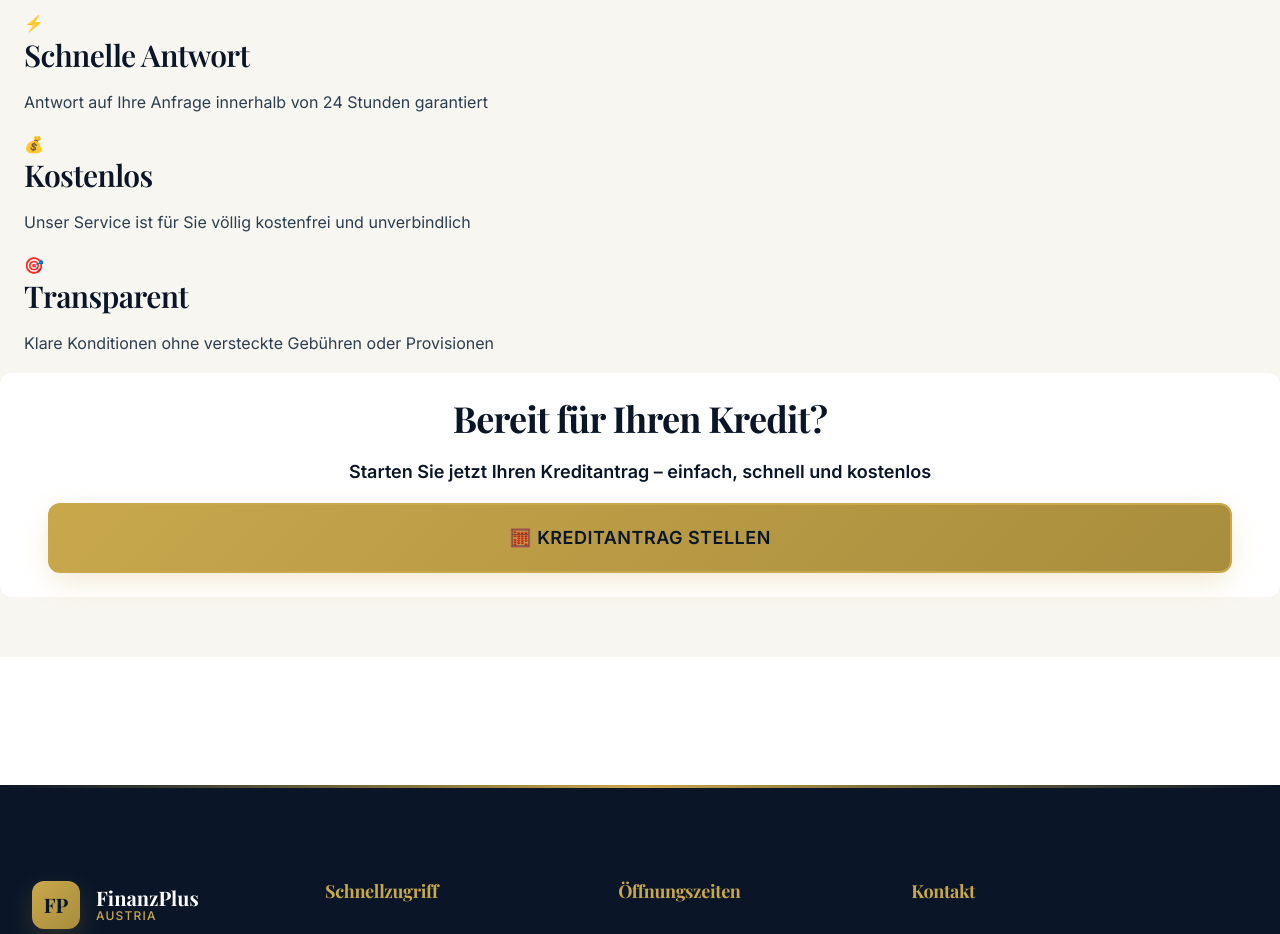
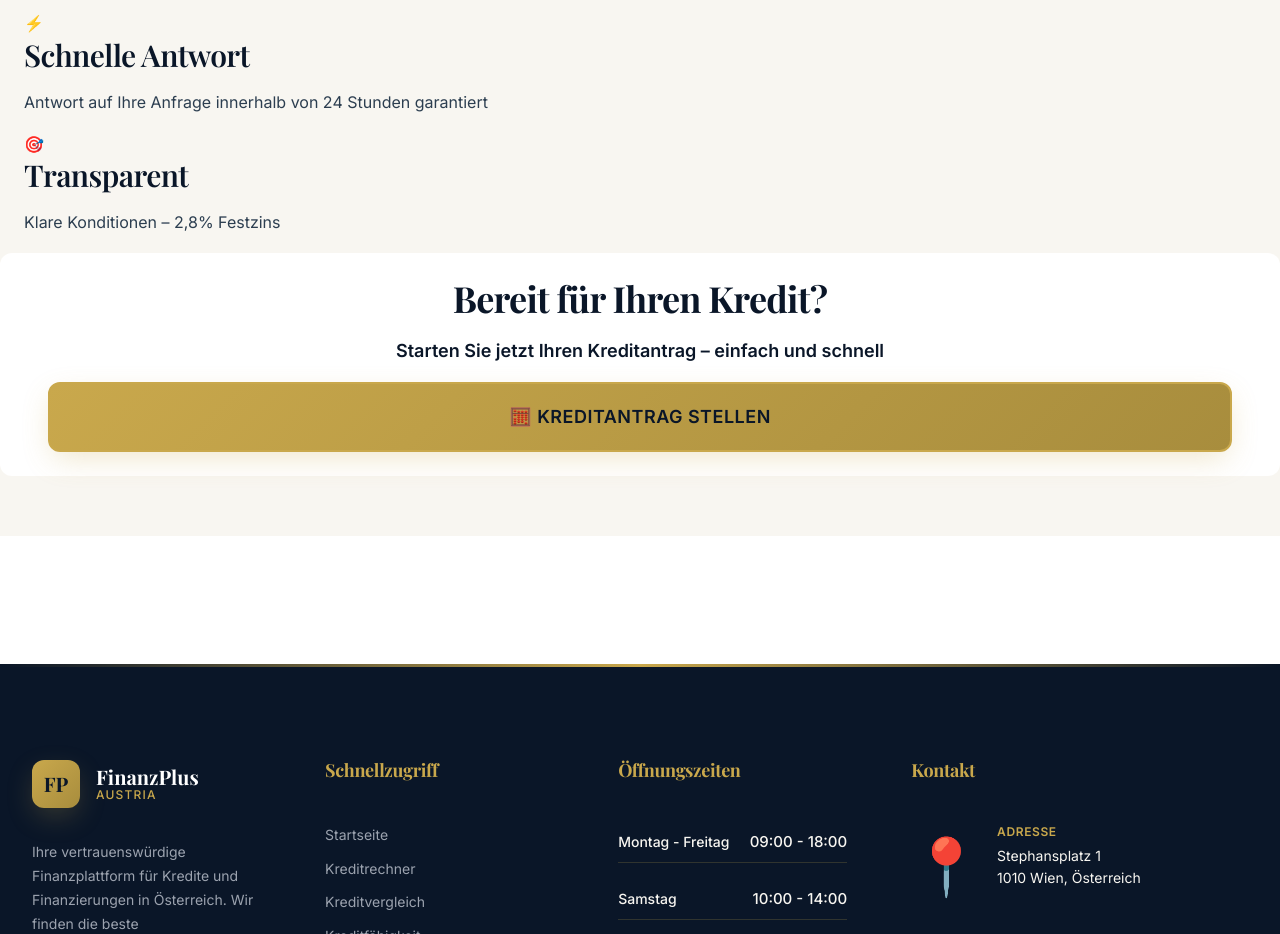
Before and after one commit to FinanzPlus/FinanzPluss, a React (Vite) app in the folder frontend/: page /kreditvergleich in a window 1280 px wide. Shown: the part 2780-3714 px from the top of the page. Built offline with nearby package versions, Linux system fonts and the light colour scheme; no server answers.

Commit message:
fix: suppression des mentions 'Kostenlos/gratuit' et 'sans frais' sur la page Kreditvergleich

```diff
--- a/frontend/src/pages/LoanComparator.jsx
+++ b/frontend/src/pages/LoanComparator.jsx
@@ -231,14 +231,9 @@ const LoanComparator = () => {
               <p>Antwort auf Ihre Anfrage innerhalb von 24 Stunden garantiert</p>
             </div>
             <div className="advantage-card">
-              <span className="advantage-icon">💰</span>
-              <h3>Kostenlos</h3>
-              <p>Unser Service ist für Sie völlig kostenfrei und unverbindlich</p>
-            </div>
-            <div className="advantage-card">
               <span className="advantage-icon">🎯</span>
               <h3>Transparent</h3>
-              <p>Klare Konditionen ohne versteckte Gebühren oder Provisionen</p>
+              <p>Klare Konditionen – 2,8% Festzins</p>
             </div>
           </div>
         </div>
@@ -248,7 +243,7 @@ const LoanComparator = () => {
       <section className="cta-section">
         <div className="container text-center">
           <h2>Bereit für Ihren Kredit?</h2>
-          <p>Starten Sie jetzt Ihren Kreditantrag – einfach, schnell und kostenlos</p>
+          <p>Starten Sie jetzt Ihren Kreditantrag – einfach und schnell</p>
           <button
             className="btn btn-primary btn-lg"
             onClick={goToSimulator}
```
